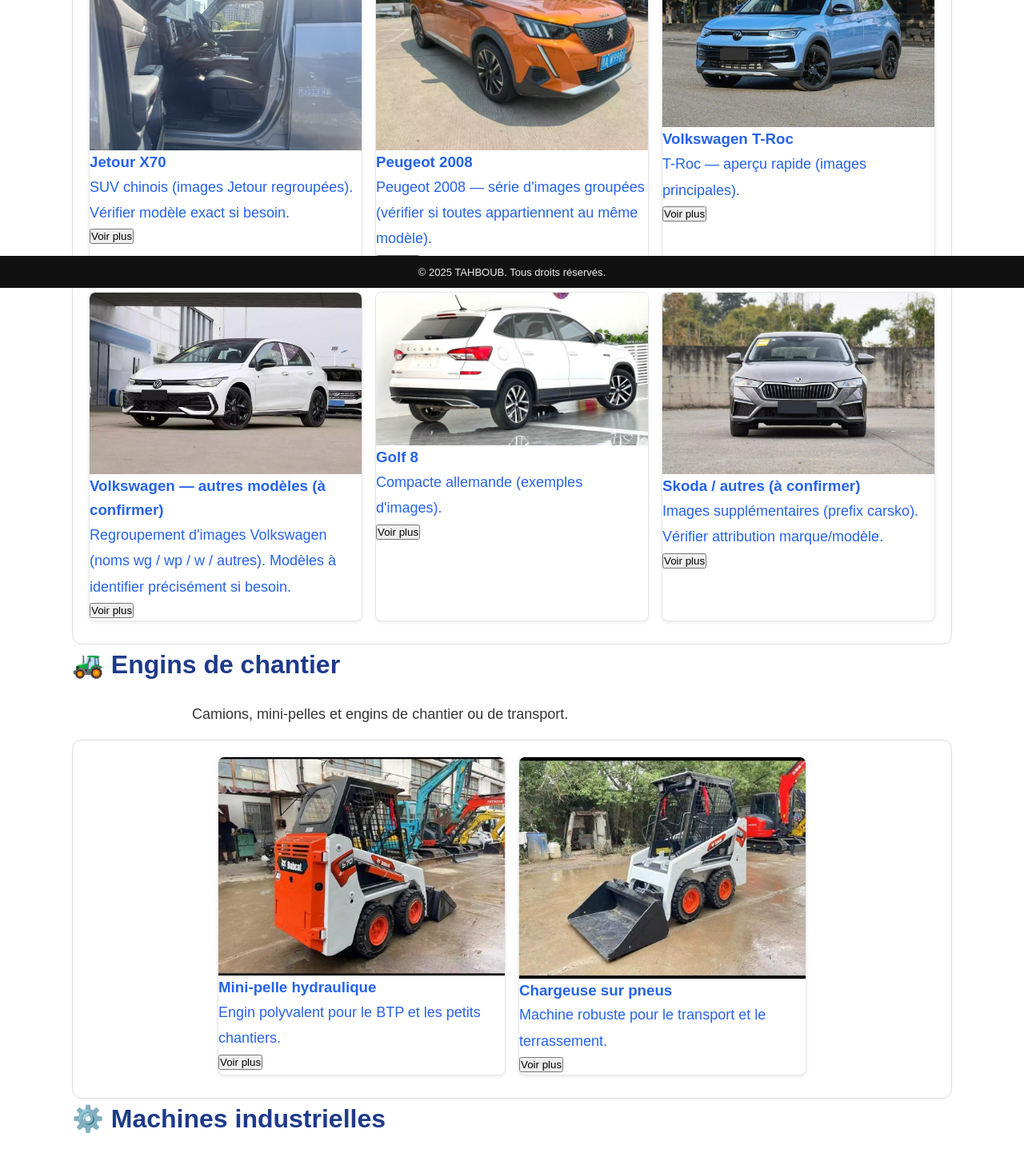
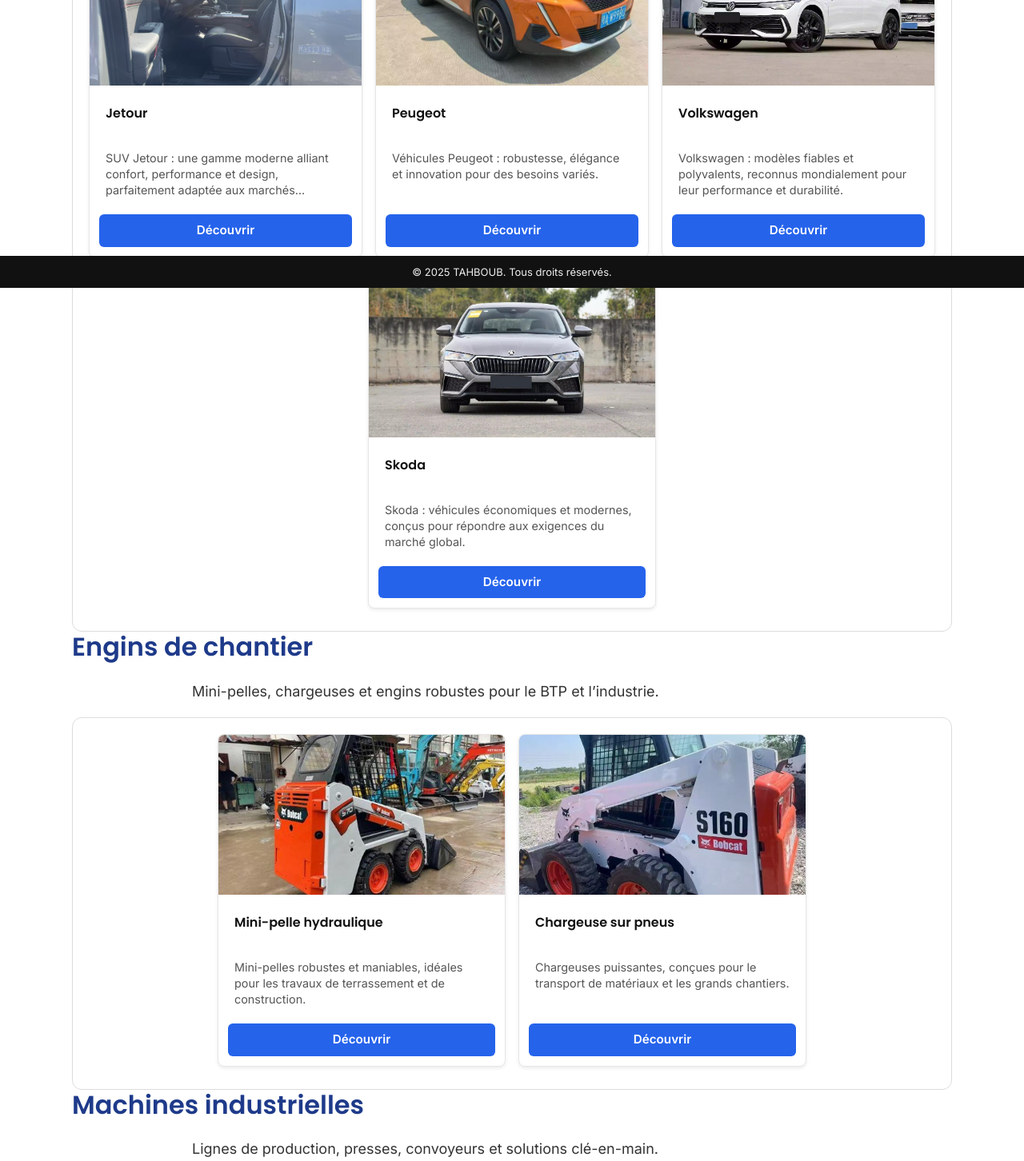
Before and after one commit to chawkiii/tahboub, a Next.js app: page /products in a window 1280 px wide. Shown: the part 440-1892 px from the top of the page at 80% size. Built offline with nearby package versions, Linux system fonts and the light colour scheme.

Commit message:
bien bien bien

```diff
--- a/src/app/products/page.js
+++ b/src/app/products/page.js
@@ -2,7 +2,7 @@
 // Page: Liste des produits (catalogue complet)
 
 import Section from "../../components/sections/Section";
-import ProductCardRotating from "../../components/ui/ProductCard";
+import ProductCard from "../../components/ui/ProductCard";
 import { products, productsPreview } from "../../data/products";
 import "../../styles/cards.css";
 
@@ -33,7 +33,7 @@
 
               <ul className="products-grid">
                 {categoryProducts.map((product, i) => (
-                  <ProductCardRotating
+                  <ProductCard
                     key={i}
                     title={product.title}
                     images={product.images} // tableau d’images (tu peux gérer 1 ou plusieurs dans ta Card)
--- a/src/components/ui/ProductCard.js
+++ b/src/components/ui/ProductCard.js
@@ -1,24 +1,19 @@
 // src/components/ui/ProductCard.js
+export default function ProductCard({ title, images = [], description, href }) {
+  const mainImage = images[0] || "/placeholder.jpg";
 
-"use client";
-
-export default function ProductCard({ title, description, images = [], href = "#" }) {
   return (
     <li className="product-card">
-      <a href={href}>
-        {images.length > 0 && (
-          <img
-            src={images[0]}
-            alt={title}
-            className="product-image"
-          />
-        )}
-        <div className="product-info">
-          <h3>{title}</h3>
-          <p>{description}</p>
-          <button className="card-btn">Voir plus</button>
-        </div>
-      </a>
+      <div className="card-image">
+        <img src={mainImage} alt={title} loading="lazy" />
+      </div>
+      <div className="card-body">
+        <h3 className="card-title">{title}</h3>
+        <p className="card-desc">{description}</p>
+        <a href={href}>
+          <span className="card-button">Découvrir</span>
+        </a>
+      </div>
     </li>
   );
 }
--- a/src/data/products.js
+++ b/src/data/products.js
@@ -1,6 +1,4 @@
 // src/data/products.js
-// Updated dataset (images grouped heuristically from /public/products).
-// NOTE: certaines titles/descriptions sont indicatives / à confirmer — ajuste selon tes modèles exacts.
 
 export const productImages = {
   cars: [
@@ -106,7 +104,12 @@
     "/products/machines/machine02.png",
     "/products/machines/machine03.png"
   ],
-  raw: ["/products/raw/raw01.jpg", "/products/raw/raw02.jpg"],
+  raw: [
+    "/products/raw/raw01.jpg",
+    "/products/raw/raw02.jpg",
+    "/products/raw/raw03.jpg",
+    "/products/raw/raw04.jpg",
+  ],
   agri: [
     "/products/agri/agri01.jpg",
     "/products/agri/agri02.jpg",
@@ -116,14 +119,18 @@
     "/products/agri/agri06.jpg",
     "/products/agri/agri07.jpg",
   ],
-  services: ["/services/ser01.png", "/services/ser02.jpg"]
+  services: [
+    "/services/ser01.png",
+    "/services/ser02.jpg",
+    "/services/ser03.jpg"
+  ]
 };
 
 // --- Liste des produits détaillés (groupés, prêt à l'emploi pour /products) ---
 export const products = [
-  // --- Cars (grouped by filename patterns) ---
+  // --- Cars ---
   {
-    title: "Jetour X70",
+    title: "Jetour",
     images: [
       "/products/cars/carjet01.jpeg",
       "/products/cars/carjet02.jpeg",
@@ -153,12 +160,12 @@
       "/products/cars/carjet34.jpeg",
       "/products/cars/carjet81.jpeg"
     ],
-    description: "SUV chinois (images Jetour regroupées). Vérifier modèle exact si besoin.",
+    description: "SUV Jetour : une gamme moderne alliant confort, performance et design, parfaitement adaptée aux marchés internationaux.",
     category: "cars",
-    href: "/products/cars/jetour-x70"
+    href: "/products/cars/jetour"
   },
   {
-    title: "Peugeot 2008",
+    title: "Peugeot",
     images: [
       "/products/cars/carp200801.jpeg",
       "/products/cars/carp200802.jpeg",
@@ -168,21 +175,13 @@
       "/products/cars/carp200806.jpeg",
       "/products/cars/carp200807.jpeg"
     ],
-    description: "Peugeot 2008 — série d'images groupées (vérifier si toutes appartiennent au même modèle).",
+    description: "Véhicules Peugeot : robustesse, élégance et innovation pour des besoins variés.",
     category: "cars",
-    href: "/products/cars/peugeot-2008"
+    href: "/products/cars/peugeot"
   },
   {
-    title: "Volkswagen T-Roc",
-    images: ["/products/cars/carw05.jpeg", "/products/cars/carw10.jpeg"],
-    description: "T-Roc — aperçu rapide (images principales).",
-    category: "cars",
-    href: "/products/cars/volkswagen-t-roc"
-  },
-  {
-    title: "Volkswagen — autres modèles (à confirmer)",
+    title: "Volkswagen",
     images: [
-      // reste des fichiers carw*
       "/products/cars/carw100.jpeg",
       "/products/cars/carw101.jpeg",
       "/products/cars/carw105.jpeg",
@@ -214,22 +213,18 @@
       "/products/cars/carwg05.jpeg",
       "/products/cars/carwp01.jpeg",
       "/products/cars/carwp02.jpeg",
-      "/products/cars/carwp03.jpeg"
+      "/products/cars/carwp03.jpeg",
+      "/products/cars/carw05.jpeg",
+      "/products/cars/carw10.jpeg",
+      "/products/cars/carsko01.jpeg",
+      "/products/cars/carsko02.jpeg"
     ],
-    description:
-      "Regroupement d'images Volkswagen (noms wg / wp / w / autres). Modèles à identifier précisément si besoin.",
+    description: "Volkswagen : modèles fiables et polyvalents, reconnus mondialement pour leur performance et durabilité.",
     category: "cars",
-    href: "/products/cars/volkswagen-others"
+    href: "/products/cars/volkswagen"
   },
   {
-    title: "Golf 8",
-    images: ["/products/cars/carsko01.jpeg", "/products/cars/carsko02.jpeg"],
-    description: "Compacte allemande (exemples d'images).",
-    category: "cars",
-    href: "/products/cars/golf-8"
-  },
-  {
-    title: "Skoda / autres (à confirmer)",
+    title: "Skoda",
     images: [
       "/products/cars/carsko03.jpeg",
       "/products/cars/carsko04.jpeg",
@@ -243,135 +238,181 @@
       "/products/cars/carsko71.jpeg",
       "/products/cars/carsko88.jpeg"
     ],
-    description: "Images supplémentaires (prefix carsko). Vérifier attribution marque/modèle.",
+    description: "Skoda : véhicules économiques et modernes, conçus pour répondre aux exigences du marché global.",
     category: "cars",
-    href: "/products/cars/skoda-others"
+    href: "/products/cars/skoda"
   },
 
-  // --- Engins (conservés / 2 exemples, complète selon besoin) ---
+  // --- Engins ---
   {
     title: "Mini-pelle hydraulique",
-    images: ["/products/engins/engin01.jpeg"],
-    description: "Engin polyvalent pour le BTP et les petits chantiers.",
+    images: [
+      "/products/engins/engin01.jpeg",
+      "/products/engins/engin03.jpeg",
+      "/products/engins/engin04.jpeg",
+      "/products/engins/engin05.jpeg",
+      "/products/engins/engin06.jpeg",
+      "/products/engins/engin07.jpeg",
+    ],
+    description: "Mini-pelles robustes et maniables, idéales pour les travaux de terrassement et de construction.",
     category: "engins",
     href: "/products/engins/mini-pelle"
   },
   {
     title: "Chargeuse sur pneus",
-    images: ["/products/engins/engin02.jpeg"],
-    description: "Machine robuste pour le transport et le terrassement.",
+    images: [
+      "/products/engins/engin08.jpeg",
+      "/products/engins/engin09.jpeg",
+      "/products/engins/engin10.jpeg",
+      "/products/engins/engin11.jpeg",
+      "/products/engins/engin12.jpeg",
+      "/products/engins/engin13.jpeg"
+    ],
+    description: "Chargeuses puissantes, conçues pour le transport de matériaux et les grands chantiers.",
     category: "engins",
     href: "/products/engins/chargeuse"
   },
-
-  // (tu peux ajouter ici d'autres engins en réutilisant engin03..13)
 
   // --- Machines ---
   {
     title: "Ligne de production textile",
     images: ["/products/machines/machine01.jpg"],
-    description: "Solution clé-en-main pour la confection et l’assemblage textile.",
+    description: "Lignes complètes pour la confection textile, adaptées aux industries de grande échelle.",
     category: "machines",
     href: "/products/machines/textile"
   },
   {
     title: "Presse hydraulique",
     images: ["/products/machines/machine02.png"],
-    description: "Machine de précision pour l’emboutissage et la découpe.",
+    description: "Presse haute performance pour emboutissage, formage et découpe industrielle.",
     category: "machines",
     href: "/products/machines/presse"
+  },
+  {
+    title: "Convoyeur industriel",
+    images: ["/products/machines/machine03.png"],
+    description: "Convoyeurs modulaires pour le transport automatisé de produits et matières.",
+    category: "machines",
+    href: "/products/machines/convoyeur"
   },
 
   // --- Matières premières ---
   {
     title: "Acier laminé",
     images: ["/products/raw/raw01.jpg"],
-    description: "Matériau robuste pour construction et industrie lourde.",
+    description: "Acier de haute qualité, essentiel pour la construction et l’industrie lourde.",
     category: "raw",
     href: "/products/raw/acier"
   },
   {
     title: "Plastique granulé",
     images: ["/products/raw/raw02.jpg"],
-    description: "Matière première pour l’injection et l’extrusion.",
+    description: "Granulés plastiques pour injection et extrusion, utilisés dans divers secteurs industriels.",
     category: "raw",
     href: "/products/raw/plastique"
+  },
+  {
+    title: "Textiles en rouleaux",
+    images: ["/products/raw/raw03.jpg"],
+    description: "Rouleaux textiles variés pour l’habillement, la décoration et l’industrie.",
+    category: "raw",
+    href: "/products/raw/textiles"
+  },
+  {
+    title: "Matériaux composites",
+    images: ["/products/raw/raw04.jpg"],
+    description: "Matériaux avancés, légers et résistants, pour aéronautique et automobile.",
+    category: "raw",
+    href: "/products/raw/composites"
   },
 
   // --- Agriculture ---
   {
-    title: "Serre multichapelle",
-    images: ["/products/agri/agri01.jpg"],
-    description: "Serre moderne pour cultures maraîchères et florales.",
+    title: "Tracteurs agricoles",
+    images: [
+      "/products/agri/agri01.jpg",
+      "/products/agri/agri02.jpg",
+      "/products/agri/agri03.jpg",
+      "/products/agri/agri04.jpg",
+    ],
+    description: "Tracteurs modernes et fiables, adaptés aux travaux agricoles intensifs.",
     category: "agri",
-    href: "/products/agri/serre"
+    href: "/products/agri/tracteurs"
   },
   {
-    title: "Système d’irrigation goutte-à-goutte",
-    images: ["/products/agri/agri02.jpg"],
-    description: "Solution économe en eau pour une irrigation efficace.",
+    title: "Système hydroponique",
+    images: ["/products/agri/agri06.jpg", "/products/agri/agri07.jpg"],
+    description: "Systèmes hydroponiques innovants, permettant une culture économe en eau et en espace.",
     category: "agri",
-    href: "/products/agri/irrigation"
+    href: "/products/agri/hydroponique"
+  },
+  {
+    title: "Serre agricole",
+    images: ["/products/agri/agri05.jpg"],
+    description: "Serres intelligentes et modulaires pour la production agricole moderne.",
+    category: "agri",
+    href: "/products/agri/serres"
   },
 
   // --- Services ---
   {
     title: "Transit & Douane",
     images: ["/services/ser01.png"],
-    description: "Prise en charge complète des formalités douanières.",
+    description: "Gestion complète des formalités douanières et du transit international.",
     category: "services",
     href: "/products/services/transit"
   },
   {
     title: "Logistique internationale",
     images: ["/services/ser02.jpg"],
-    description: "Transport maritime, aérien et terrestre avec suivi.",
+    description: "Solutions de transport maritime, aérien et terrestre avec suivi intégré.",
     category: "services",
     href: "/products/services/logistique"
+  },
+  {
+    title: "Accompagnement export",
+    images: ["/services/ser03.jpg"],
+    description: "Conseil et support pour réussir vos projets à l’international.",
+    category: "services",
+    href: "/products/services/accompagnement"
   }
 ];
 
-// --- Les previews utilisés sur la homepage ---
+// --- Previews pour la homepage ---
 export const productsPreview = [
   {
     title: "Véhicules",
-    icon: "🚗",
-    description: "Voitures neuves ou d'occasion.",
+    description: "Large gamme de voitures neuves et d’occasion pour différents marchés.",
     category: "cars",
     href: "/products#cars"
   },
   {
     title: "Engins de chantier",
-    icon: "🚜",
-    description: "Camions, mini-pelles et engins de chantier ou de transport.",
+    description: "Mini-pelles, chargeuses et engins robustes pour le BTP et l’industrie.",
     category: "engins",
     href: "/products#engins"
   },
   {
     title: "Machines industrielles",
-    icon: "⚙️",
-    description: "Lignes de production, presses, convoyeurs, solutions clé-en-main.",
+    description: "Lignes de production, presses, convoyeurs et solutions clé-en-main.",
     category: "machines",
     href: "/products#machines"
   },
   {
     title: "Matières premières",
-    icon: "📦",
-    description: "Acier, plastique, textiles et autres matériaux industriels.",
+    description: "Acier, plastique, textiles et matériaux composites de qualité.",
     category: "raw",
     href: "/products#raw"
   },
   {
     title: "Équipements agricoles",
-    icon: "🌱",
-    description: "Serres, systèmes d'irrigation et matériels agricoles.",
+    description: "Tracteurs, serres modernes et systèmes hydroponiques innovants.",
     category: "agri",
     href: "/products#agri"
   },
   {
     title: "Services à l’export",
-    icon: "🚢",
-    description: "Transit, douane, logistique et accompagnement export.",
+    description: "Transit, douane, logistique et accompagnement commercial.",
     category: "services",
     href: "/products#services"
   }
--- a/src/styles/cards.css
+++ b/src/styles/cards.css
@@ -150,3 +150,73 @@
   margin: 0;
   flex: 1; /* occupe l’espace dispo */
 }
+
+/* ProductCard image fix */
+.product-card .card-image {
+  position: relative;
+  width: 100%;
+  height: 200px; /* même hauteur partout */
+  overflow: hidden;
+  background: #f9f9f9; /* fond neutre */
+}
+
+.product-card .card-image img {
+  width: 100%;
+  height: 100%;
+  object-fit: cover;   /* remplissage comme background-size: cover */
+  object-position: center;
+  display: block;
+}
+
+
+/* Uniformiser les cards produits */
+.product-card {
+  display: flex;
+  flex-direction: column;
+  justify-content: space-between;
+  border: 1px solid #ddd;
+  border-radius: 12px;
+  overflow: hidden;
+  background: #fff;
+  box-shadow: 0 2px 6px rgba(0,0,0,0.08);
+  transition: transform 0.2s ease, box-shadow 0.2s ease;
+}
+
+.product-card:hover {
+  transform: translateY(-4px);
+  box-shadow: 0 6px 12px rgba(0,0,0,0.12);
+}
+
+.product-card img {
+  width: 100%;
+  height: 220px; /* fixe la hauteur des images */
+  object-fit: cover;
+}
+
+/* Titre */
+.product-card h3 {
+  font-size: 1rem;
+  font-weight: 600;
+  margin: 12px 8px 4px;
+  line-height: 1.4;
+  height: 2.8em; /* limite à 2 lignes */
+  overflow: hidden;
+  text-overflow: ellipsis;
+  display: -webkit-box;
+  -webkit-line-clamp: 2;
+  -webkit-box-orient: vertical;
+}
+
+/* Description */
+.product-card p {
+  font-size: 0.9rem;
+  margin: 0 8px 12px;
+  color: #555;
+  line-height: 1.4;
+  height: 4.2em; /* environ 3 lignes */
+  overflow: hidden;
+  text-overflow: ellipsis;
+  display: -webkit-box;
+  -webkit-line-clamp: 3;
+  -webkit-box-orient: vertical;
+}
--- a/src/styles/globals.css
+++ b/src/styles/globals.css
@@ -1,4 +1,9 @@
 /* globals.css */
+/* -------------------
+   IMPORT FONTS
+------------------- */
+@import url('https://fonts.googleapis.com/css2?family=Inter:wght@400;500;600&family=Poppins:wght@600;700&display=swap');
+
 /* -------------------
    RESET DE BASE
 ------------------- */
@@ -13,7 +18,7 @@
 }
 
 body {
-  font-family: Arial, Helvetica, sans-serif;
+  font-family: 'Inter', Arial, Helvetica, sans-serif;
   font-size: 16px;
   line-height: 1.6;
   color: #333;
@@ -33,22 +38,41 @@
 }
 
 /* -------------------
+   TYPOGRAPHIE
+------------------- */
+h1, h2, h3, h4, h5, h6 {
+  font-family: 'Poppins', 'Inter', sans-serif;
+  font-weight: 600;
+  color: var(--dark);
+  line-height: 1.2;
+  margin-bottom: 0.5em;
+}
+
+h1 {
+  font-size: 2.4rem;
+  color: var(--light);
+}
+
+h2 {
+  font-size: 2rem;
+}
+
+h3 {
+  font-size: 1.5rem;
+}
+
+p {
+  margin-bottom: 16px;
+  max-width: 800px;
+  font-weight: 400;
+}
+
+/* -------------------
    LAYOUT
 ------------------- */
 main {
   margin-top: 0;
   padding-bottom: var(--footer-h);
-
-}
-
-
-h1, h2, h3 {
-  font-weight: bold;
-}
-
-p {
-  margin-bottom: 16px;
-  max-width: 800px;
 }
 
 /* -------------------
@@ -57,9 +81,11 @@
 a {
   color: var(--primary);
   text-decoration: none;
+  transition: color 0.2s ease-in-out;
 }
 
 a:hover {
+  color: var(--secondary);
   text-decoration: underline;
 }
 
```
Also changed, not shown: src/data/hero.js (+6 -6 lines).
